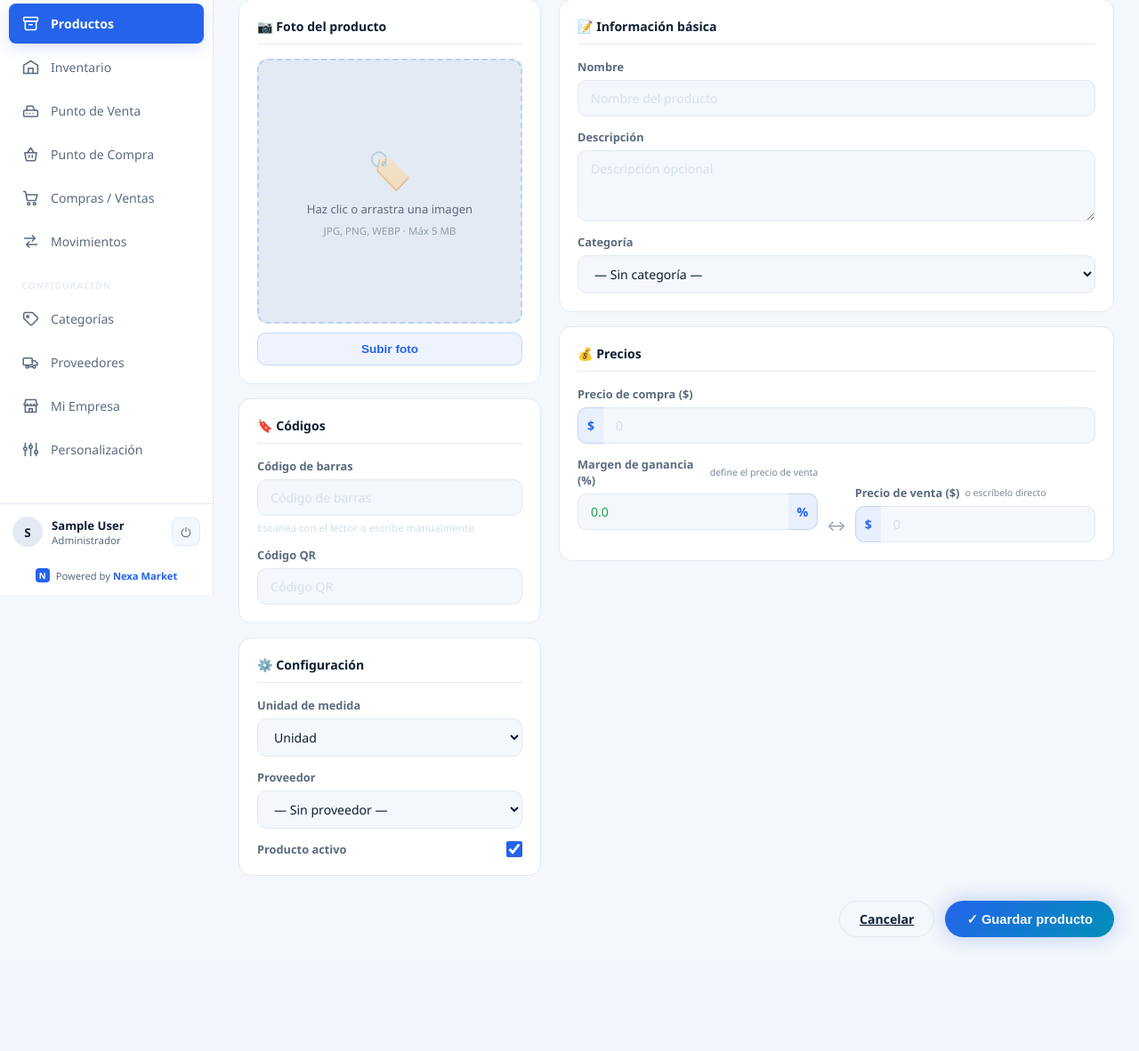
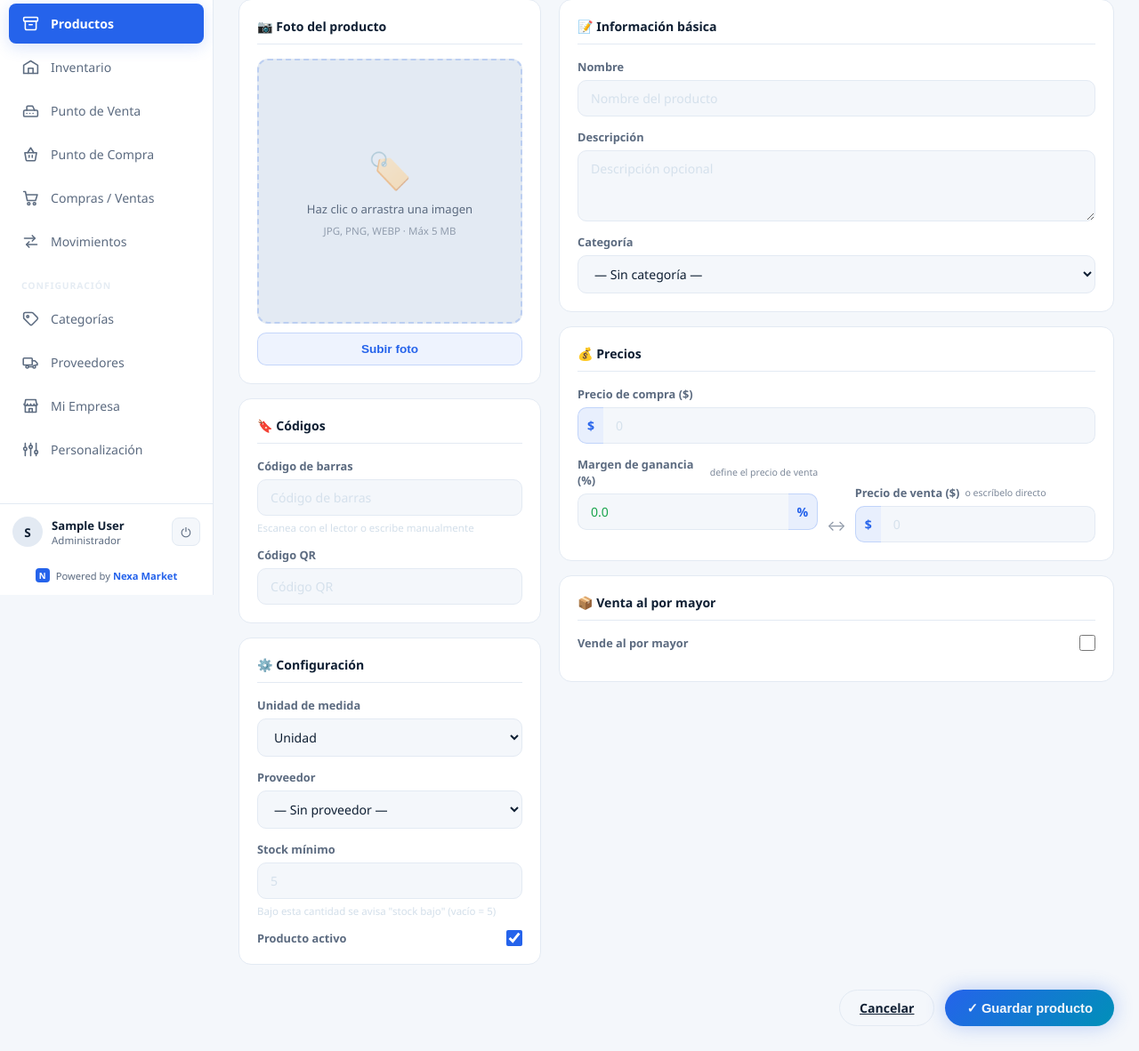
Before and after one commit to development-ship-it/Nexa-Market, a Django app: page /productos/nuevo/ in a window 1280 px wide. Shown: the part 131-1313 px from the top of the page at 89% size. Before the commit the page ends 1194 px from the top, so only its background shows below. Run offline with Django 5.2, Linux system fonts and the light colour scheme; the visitor is signed in with stand-in values (Sample User, id 1); data comes from the database, SQL or seed files in the repository; data that the repository does not hold is empty.

Commit message:
mejora de articulos y se agrega stock minimo

```diff
--- a/base_datos/models/articulo/articulo.py
+++ b/base_datos/models/articulo/articulo.py
@@ -33,12 +33,15 @@ class Articulo(models.Model):
     updated_at      = models.DateTimeField(null=True, blank=True)
     sync_status     = models.CharField(max_length=20, default='pending')
 
-    # Venta al por mayor (gestionada desde la app móvil)
+    # Venta al por mayor
     es_mayorista          = models.BooleanField(default=False, null=True, blank=True)
     precio_venta_mayor    = models.FloatField(null=True, blank=True)
     cantidad_minima_mayor = models.FloatField(null=True, blank=True)
     precio_compra_mayor   = models.FloatField(null=True, blank=True)
     margen_ganancia_mayor = models.FloatField(null=True, blank=True)
+
+    # Umbral para avisos de stock bajo (None = usa el valor por defecto, 5)
+    stock_minimo          = models.FloatField(null=True, blank=True)
 
     class Meta:
         db_table = 'articulo'
--- a/pages/forms.py
+++ b/pages/forms.py
@@ -29,6 +29,9 @@ class ConfiguracionWebForm(forms.ModelForm):
 
 
 class ArticuloForm(forms.ModelForm):
+    # Declarado aparte: BooleanField null=True generaría un select Sí/No/Desconocido
+    es_mayorista = forms.BooleanField(required=False, label='Vende al por mayor')
+
     class Meta:
         model = Articulo
         fields = [
@@ -36,7 +39,9 @@ class ArticuloForm(forms.ModelForm):
             'categoria', 'proveedor',
             'codigo_qr', 'codigo_barra',
             'precio_compra', 'precio_venta', 'margen_ganancia',
-            'unidad_medida', 'foto', 'activo',
+            'unidad_medida', 'foto', 'activo', 'stock_minimo',
+            'es_mayorista', 'cantidad_minima_mayor',
+            'precio_compra_mayor', 'precio_venta_mayor', 'margen_ganancia_mayor',
         ]
         widgets = {
             'nombre_articulo': forms.TextInput(attrs={'placeholder': 'Nombre del producto'}),
@@ -46,6 +51,11 @@ class ArticuloForm(forms.ModelForm):
             'precio_compra': forms.NumberInput(attrs={'placeholder': '0', 'step': '1', 'min': '0'}),
             'precio_venta': forms.NumberInput(attrs={'placeholder': '0', 'step': '1', 'min': '0'}),
             'margen_ganancia': forms.NumberInput(attrs={'placeholder': '0.0', 'step': '0.1', 'min': '-100'}),
+            'stock_minimo': forms.NumberInput(attrs={'placeholder': '5', 'step': '1', 'min': '0'}),
+            'cantidad_minima_mayor': forms.NumberInput(attrs={'placeholder': 'Ej: 10', 'step': '1', 'min': '0'}),
+            'precio_compra_mayor': forms.NumberInput(attrs={'placeholder': '0', 'step': '1', 'min': '0'}),
+            'precio_venta_mayor': forms.NumberInput(attrs={'placeholder': '0', 'step': '1', 'min': '0'}),
+            'margen_ganancia_mayor': forms.NumberInput(attrs={'placeholder': '0.0', 'step': '0.1', 'min': '-100'}),
         }
         labels = {
             'nombre_articulo': 'Nombre',
@@ -60,6 +70,11 @@ class ArticuloForm(forms.ModelForm):
             'unidad_medida': 'Unidad de medida',
             'foto': 'Foto del producto',
             'activo': 'Producto activo',
+            'stock_minimo': 'Stock mínimo',
+            'cantidad_minima_mayor': 'Cantidad mínima mayorista',
+            'precio_compra_mayor': 'Precio de compra mayorista ($)',
+            'precio_venta_mayor': 'Precio de venta mayorista ($)',
+            'margen_ganancia_mayor': 'Margen mayorista (%)',
         }
 
     def __init__(self, *args, **kwargs):
--- a/pages/templates/pages/inventario/inventario.html
+++ b/pages/templates/pages/inventario/inventario.html
@@ -24,7 +24,7 @@
   {% with s=art.stock_actual %}
   <div class="inv-card"
        data-nombre="{{ art.nombre_articulo|lower }}"
-       data-estado="{% if s <= 0 %}zero{% elif s < 5 %}low{% else %}ok{% endif %}">
+       data-estado="{% if s <= 0 %}zero{% elif s < art.stock_minimo|default_if_none:5 %}low{% else %}ok{% endif %}">
 
     <div class="inv-thumb">
       {% if art.imagen_url %}
@@ -34,7 +34,7 @@
       {% endif %}
 
       <!-- Badge de stock -->
-      <div class="inv-badge {% if s <= 0 %}zero{% elif s < 5 %}low{% else %}ok{% endif %}">
+      <div class="inv-badge {% if s <= 0 %}zero{% elif s < art.stock_minimo|default_if_none:5 %}low{% else %}ok{% endif %}">
         {{ s }}
       </div>
     </div>
--- a/pages/templates/pages/productos/producto_form.html
+++ b/pages/templates/pages/productos/producto_form.html
@@ -24,8 +24,8 @@
           <h3 class="form-card-title">📷 Foto del producto</h3>
           <div class="foto-upload-area" id="fotoArea">
             <div class="foto-preview" id="fotoPreview">
-              {% if articulo and articulo.foto %}
-                <img src="{{ articulo.foto.url }}" id="previewImg" alt="Preview" />
+              {% if articulo and articulo.imagen_url %}
+                <img src="{{ articulo.imagen_url }}" id="previewImg" alt="Preview" />
               {% else %}
                 <div class="foto-placeholder" id="fotoPlaceholder">
                   <span>🏷️</span>
@@ -37,7 +37,7 @@
             </div>
             <input type="file" name="foto" id="fotoInput" accept="image/*" class="foto-input" />
             <button type="button" class="btn-upload" id="fotoBtn">
-              {% if articulo and articulo.foto %}Cambiar foto{% else %}Subir foto{% endif %}
+              {% if articulo and articulo.imagen_url %}Cambiar foto{% else %}Subir foto{% endif %}
             </button>
           </div>
         </div>
@@ -66,6 +66,11 @@
           <div class="form-field">
             <label class="field-label">{{ form.proveedor.label }}</label>
             {{ form.proveedor }}
+          </div>
+          <div class="form-field">
+            <label class="field-label">{{ form.stock_minimo.label }}</label>
+            {{ form.stock_minimo }}
+            <span class="field-hint">Bajo esta cantidad se avisa "stock bajo" (vacío = 5)</span>
           </div>
           <div class="form-field form-field-toggle">
             <label class="field-label">{{ form.activo.label }}</label>
@@ -150,6 +155,58 @@
             <span class="ganancia-value" id="gananciaValue">$0</span>
           </div>
 
+        </div>
+
+        <!-- VENTA AL POR MAYOR -->
+        <div class="form-card">
+          <h3 class="form-card-title">📦 Venta al por mayor</h3>
+
+          <div class="form-field form-field-toggle">
+            <label class="field-label">{{ form.es_mayorista.label }}</label>
+            {{ form.es_mayorista }}
+          </div>
+
+          <div id="mayoristaFields" style="display:none;">
+            <div class="form-field">
+              <label class="field-label">{{ form.cantidad_minima_mayor.label }}</label>
+              {{ form.cantidad_minima_mayor }}
+              <span class="field-hint">Desde esta cantidad se aplica el precio mayorista</span>
+            </div>
+
+            <div class="form-field">
+              <label class="field-label">{{ form.precio_compra_mayor.label }}</label>
+              <div class="input-prefix">
+                <span class="prefix">$</span>
+                {{ form.precio_compra_mayor }}
+              </div>
+            </div>
+
+            <div class="prices-link-row">
+              <div class="form-field">
+                <label class="field-label" style="display:flex;align-items:center;gap:6px;">
+                  {{ form.margen_ganancia_mayor.label }}
+                  <span class="margen-hint">define el precio mayorista</span>
+                </label>
+                <div class="input-suffix">
+                  {{ form.margen_ganancia_mayor }}
+                  <span class="suffix">%</span>
+                </div>
+              </div>
+
+              <div class="prices-link-icon">↔</div>
+
+              <div class="form-field">
+                <label class="field-label" style="display:flex;align-items:center;gap:6px;">
+                  {{ form.precio_venta_mayor.label }}
+                  <span class="margen-hint">o escríbelo directo</span>
+                </label>
+                <div class="input-prefix">
+                  <span class="prefix">$</span>
+                  {{ form.precio_venta_mayor }}
+                </div>
+              </div>
+            </div>
+          </div>
         </div>
 
       </div>
@@ -294,5 +351,44 @@ precioCompra.addEventListener('input', _calcFromCompra);
 
 // Inicializar
 _calcFromVenta();
+
+// ── Venta al por mayor ──
+const esMayorista = document.getElementById('id_es_mayorista');
+const mayoristaBox = document.getElementById('mayoristaFields');
+const pcMayor = document.getElementById('id_precio_compra_mayor');
+const pvMayor = document.getElementById('id_precio_venta_mayor');
+const mgMayor = document.getElementById('id_margen_ganancia_mayor');
+
+function _toggleMayorista() {
+  mayoristaBox.style.display = esMayorista.checked ? 'block' : 'none';
+}
+esMayorista.addEventListener('change', _toggleMayorista);
+_toggleMayorista();
+
+function _mayorCalcFromMargen() {
+  const pc = parseFloat(pcMayor.value) || 0;
+  const mg = parseFloat(mgMayor.value);
+  if (!isNaN(mg) && pc > 0) {
+    pvMayor.value = roundToTen(pc * (1 + mg / 100));
+  }
+}
+
+function _mayorCalcFromVenta() {
+  const pc = parseFloat(pcMayor.value) || 0;
+  const pv = parseFloat(pvMayor.value) || 0;
+  if (pc > 0) {
+    mgMayor.value = ((pv - pc) / pc * 100).toFixed(1);
+  }
+}
+
+let _lastMayor = 'venta';
+mgMayor.addEventListener('input', () => { _lastMayor = 'margen'; _mayorCalcFromMargen(); });
+pvMayor.addEventListener('input', () => { _lastMayor = 'venta'; _mayorCalcFromVenta(); });
+pcMayor.addEventListener('input', () => { _lastMayor === 'margen' ? _mayorCalcFromMargen() : _mayorCalcFromVenta(); });
+pvMayor.addEventListener('blur', () => {
+  const v = parseFloat(pvMayor.value);
+  if (!isNaN(v)) { pvMayor.value = roundToTen(v); }
+  _mayorCalcFromVenta();
+});
 </script>
 {% endblock %}
--- a/pages/views.py
+++ b/pages/views.py
@@ -213,7 +213,8 @@ def dashboard(request):
     for art in articulos:
         art.stock_actual = art.entradas - art.salidas
         stock_total += max(art.stock_actual, 0)
-        if art.stock_actual < 5:
+        umbral = art.stock_minimo if art.stock_minimo is not None else 5
+        if art.stock_actual < umbral:
             stock_bajo.append(art)
     stock_bajo.sort(key=lambda a: a.stock_actual)
     stock_bajo_count = len(stock_bajo)
@@ -253,6 +254,16 @@ def dashboard(request):
         'balance': total_ventas - total_compras,
         'ultimas_facturas': facturas.order_by('-fecha')[:4],
     })
+
+
+def _aplicar_precios_mayor(articulo):
+    """Redondea los precios mayoristas y recalcula su margen (igual que el normal)."""
+    pcm = _round10(articulo.precio_compra_mayor) if articulo.precio_compra_mayor else None
+    pvm = _round10(articulo.precio_venta_mayor) if articulo.precio_venta_mayor else None
+    articulo.precio_compra_mayor = pcm
+    articulo.precio_venta_mayor = pvm
+    if pcm and pvm:
+        articulo.margen_ganancia_mayor = round((pvm - pcm) / pcm * 100, 2)
 
 
 # ── PRODUCTOS ─────────────────────────────────────────────────────────────────
@@ -296,6 +307,7 @@ def producto_crear(request):
             articulo.precio_compra = pc
             articulo.precio_venta = pv
             articulo.margen_ganancia = round(((pv - pc) / pc * 100) if pc > 0 else 0, 2)
+            _aplicar_precios_mayor(articulo)
             articulo.save()
             messages.success(request, f'Producto "{articulo.nombre_articulo}" creado correctamente.')
             return redirect('productos')
@@ -317,6 +329,7 @@ def producto_editar(request, pk):
             obj.precio_compra = pc
             obj.precio_venta = pv
             obj.margen_ganancia = round(((pv - pc) / pc * 100) if pc > 0 else 0, 2)
+            _aplicar_precios_mayor(obj)
             obj.save()
             messages.success(request, f'Producto "{obj.nombre_articulo}" actualizado.')
             return redirect('productos')
```
Also changed, not shown: base_datos/migrations/0005_configuracionweb.py, base_datos/migrations/0007_articulo_stock_minimo.py (added).
